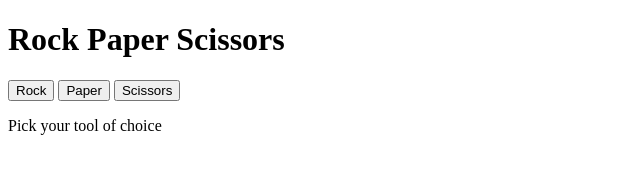
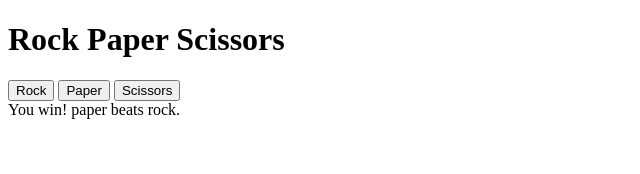
Before and after one commit to RHINO0187/Rock-Paper-Scissors-1, a plain HTML site: page index.html in a window 1280 px wide. Both pictures are taken after a click on the button "Paper". Shown: the whole page, without its empty margins (0-640 px from the left). Drawn offline with Linux system fonts and the light colour scheme.

Commit message:
fix javascript and html

```diff
--- a/index.html
+++ b/index.html
@@ -3,23 +3,23 @@
 <head>
     <meta charset="UTF-8">
     <meta name="viewport" content="width=device-width, initial-scale=1.0">
-    <title>Rock Paper Scissors
-    </title>
+    <title>Rock Paper Scissors</title>
     <link rel="stylesheet" href="style.css">
-    <script src="script.js"></script>
 </head>
 <body>
     <div class="game">
         <h1>Rock Paper Scissors</h1>
-        <div class="options"></div>
+        <div class="options">
+            <!-- Game buttons -->
             <button id="rock">Rock</button>
             <button id="paper">Paper</button>
             <button id="scissors">Scissors</button>
         </div>
 
-<div class="result">
-    <p>Pick your tool of choice</p>
-</div>
-</div>
+        <div class="result">
+            <p>Pick your tool of choice</p>
+        </div>
+    </div>
+    <script src="script.js"></script>
 </body>
 </html>
--- a/script.js
+++ b/script.js
@@ -1,13 +1,7 @@
-// Define Choices
-
+document.addEventListener('DOMContentLoaded', () => {
     const choices = ["rock", "paper", "scissors"];
 
-// Define outcomes
-
     function computerPlay() {
-
-// Randomly generate computer choice
-
         return choices[Math.floor(Math.random() * choices.length)];
     }
 
@@ -16,39 +10,30 @@ function playRound(playerSelection, computerSelection) {
         computerSelection = computerSelection.toLowerCase();
 
         if (!choices.includes(playerSelection)) {
-        return "Invalid choice. Please choose rock, paper, or scissors."
-    }
+            return "Invalid choice. Please choose rock, paper, or scissors.";
         }
 
         if (playerSelection === computerSelection) {
-    return "It's a tie!"
-}
-
-else if (
+            return "It's a tie!";
+        } else if (
             (playerSelection === "rock" && computerSelection === "scissors") ||
             (playerSelection === "paper" && computerSelection === "rock") ||
             (playerSelection === "scissors" && computerSelection === "paper")
-)
-
-{
-    return 'You win! ${playerSelection} beats ${computerSelection}. ';
-
+        ) {
+            return `You win! ${playerSelection} beats ${computerSelection}.`;
+        } else {
+            return `You lose! ${computerSelection} beats ${playerSelection}.`;
         }
-
-else { return 'You lose! ${computerSelection} beats ${playerSelection}.'}
+    }
 
     function game(playerChoice) {
         const computerChoice = computerPlay();
         const result = playRound(playerChoice, computerChoice);
-}
 
-// Display Result and Tally
-
+        // Display Result
         const resultDisplay = document.querySelector('.result');
         resultDisplay.textContent = result;
-
-
-// Event listeners for buttons
+    }
 
     const buttons = document.querySelectorAll('.options button');
     buttons.forEach(button => {
@@ -56,3 +41,4 @@ buttons.forEach(button => {
             game(button.id);
         });
     });
+});
```
Lines whose indentation alone changed are shown as unchanged.
